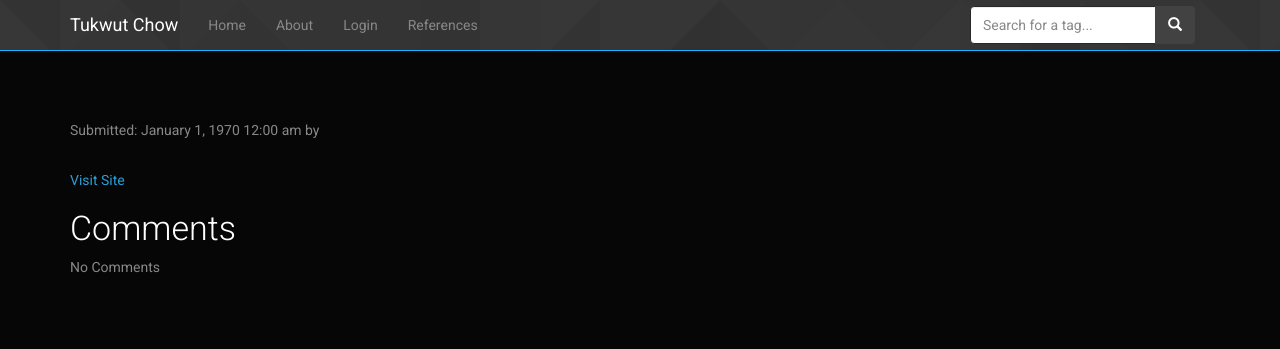
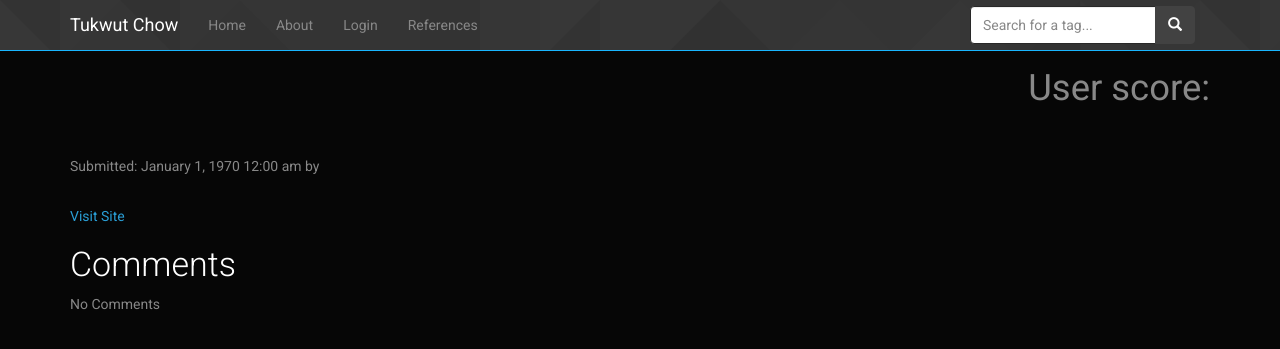
Before and after one commit to jvb93/cis444Project, a PHP site: page /restaurant.php?id=1 in a window 1280 px wide. Shown: the top 349 px of the page. Run offline with PHP 8.4, Linux system fonts and the light colour scheme; data that the repository does not hold is empty.

Commit message:
final checkin from me
listing tags and score for the restaurant page

```diff
--- a/SQL/score.sql
+++ b/SQL/score.sql
@@ -4,4 +4,7 @@ select *, SUM(((is_positive * 2) - 1)) as 'score'
           group by Restaurant.id, name, url, Restaurant.submitter_id, submit_date
           order by score desc
 
-          select restaurant_id  from Tag join Tag_Restaurant_Mapping on Tag.id = Tag_Restaurant_Mapping.tag_id; where tag_value like '%date%'
+          select Restaurant.id, Restaurant.Name, Restaurant.submit_date, Restaurant.URL, SUM(((is_positive * 2) - 1)) as 'score' from Tag join Tag_Restaurant_Mapping on Tag.id = Tag_Restaurant_Mapping.tag_id join Restaurant on Restaurant.id = Tag_Restaurant_Mapping.restaurant_id join Vote on Restaurant.id = Vote.restaurant_id where tag_value like '%date%' or tag_value like '%shitty%';
+
+
+select * from (select Restaurant.id, Restaurant.Name, Restaurant.submit_date, Restaurant.URL, SUM(((is_positive * 2) - 1)) as 'score' from Tag join Tag_Restaurant_Mapping on Tag.id = Tag_Restaurant_Mapping.tag_id join Restaurant on Restaurant.id = Tag_Restaurant_Mapping.restaurant_id join Vote on Restaurant.id = Vote.restaurant_id where tag_value like '%crap%' ) t where score is not null;
--- a/restaurant.php
+++ b/restaurant.php
@@ -2,14 +2,14 @@
 
 <?php
 $id=$_GET['id'];
-
-$result = mysql_query("select submitter_id, name, submit_date, User.User_Name, URL from Restaurant join User on Restaurant.submitter_id = User.id where Restaurant.id=$id")
+$result = mysql_query("select Restaurant.submitter_id, name, submit_date, User.User_Name, URL, SUM(((is_positive * 2) - 1)) as 'score' from Restaurant	join Vote on Restaurant.id = Vote.restaurant_id join User on Restaurant.submitter_id = User.id where Restaurant.id=$id")
         or die("<p>Could not perform database query.</p>"
         . "<p>Error Code " . mysql_errno()
         . ": " . mysql_error()) . "<p>";
 $dataRow = mysql_fetch_row($result);
+echo("<div class='row'><div class='col-md-12'><h1>{$dataRow[1]}<small class='pull-right'>User score: {$dataRow[5]}</small></h1></div></div>");
 
-  echo("<h1>$dataRow[1]</h1>");
+
   $phpdate = strtotime( $dataRow[2] );
   $mysqldate = date( 'F j, Y g:i a', $phpdate );
 
```
Also changed, not shown: 1 other file.
